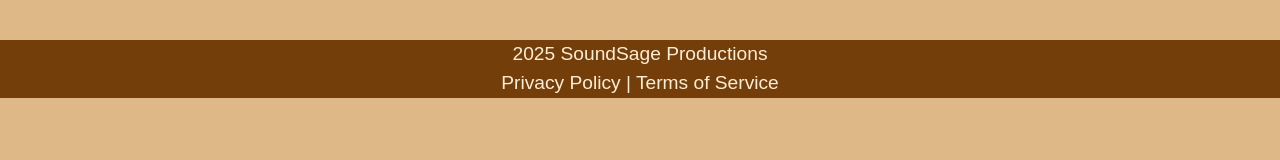
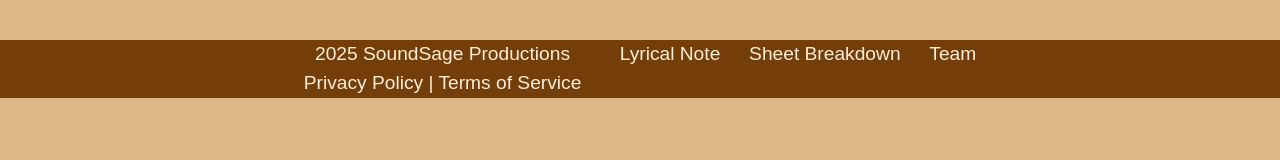
Before and after one commit to Brooklyn-STEAM/sound-sage, a website built with Vite: page src/components/footer.html in a window 1280 px wide. Built offline with nearby package versions, Linux system fonts and the light colour scheme.

Commit message:
yes (#16)
Co-authored-by: Jannatul Prity <jpritybrooklynsteamcenter.org>

```diff
--- a/src/components/footer.html
+++ b/src/components/footer.html
@@ -17,6 +17,14 @@
 
 
 
+      <div class="flex space-x-6">
+        <a href="Lyricalnote.html" class="text-orange-100">Lyrical Note</a>
+        <a href="Sheetbreakdown.html" class="text-orange-100">Sheet Breakdown</a>
+        <a href="Team.html" class="text-orange-100">Team</a>
+      </div>
+
+
+
     </div>
   </div>
 </footer>
```
